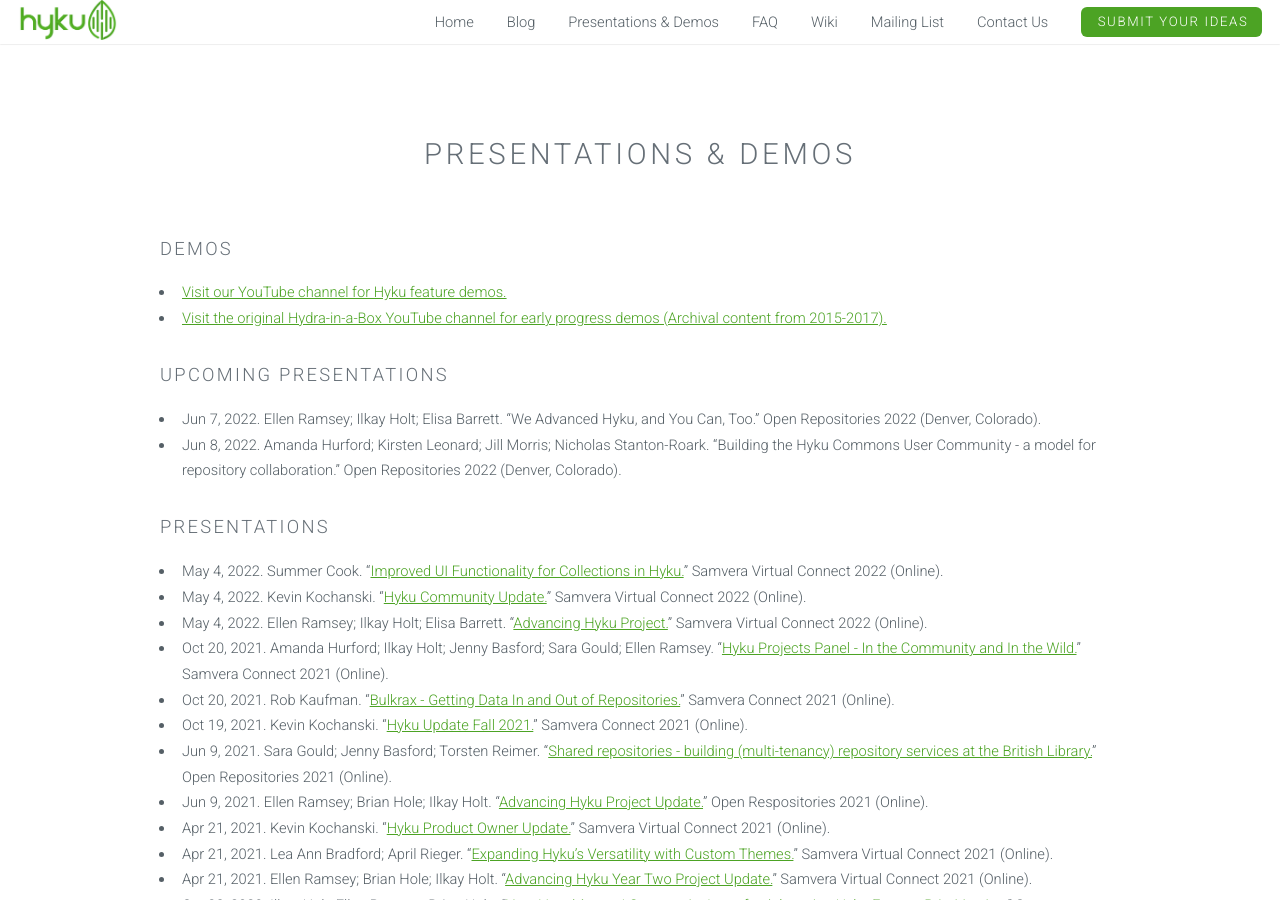
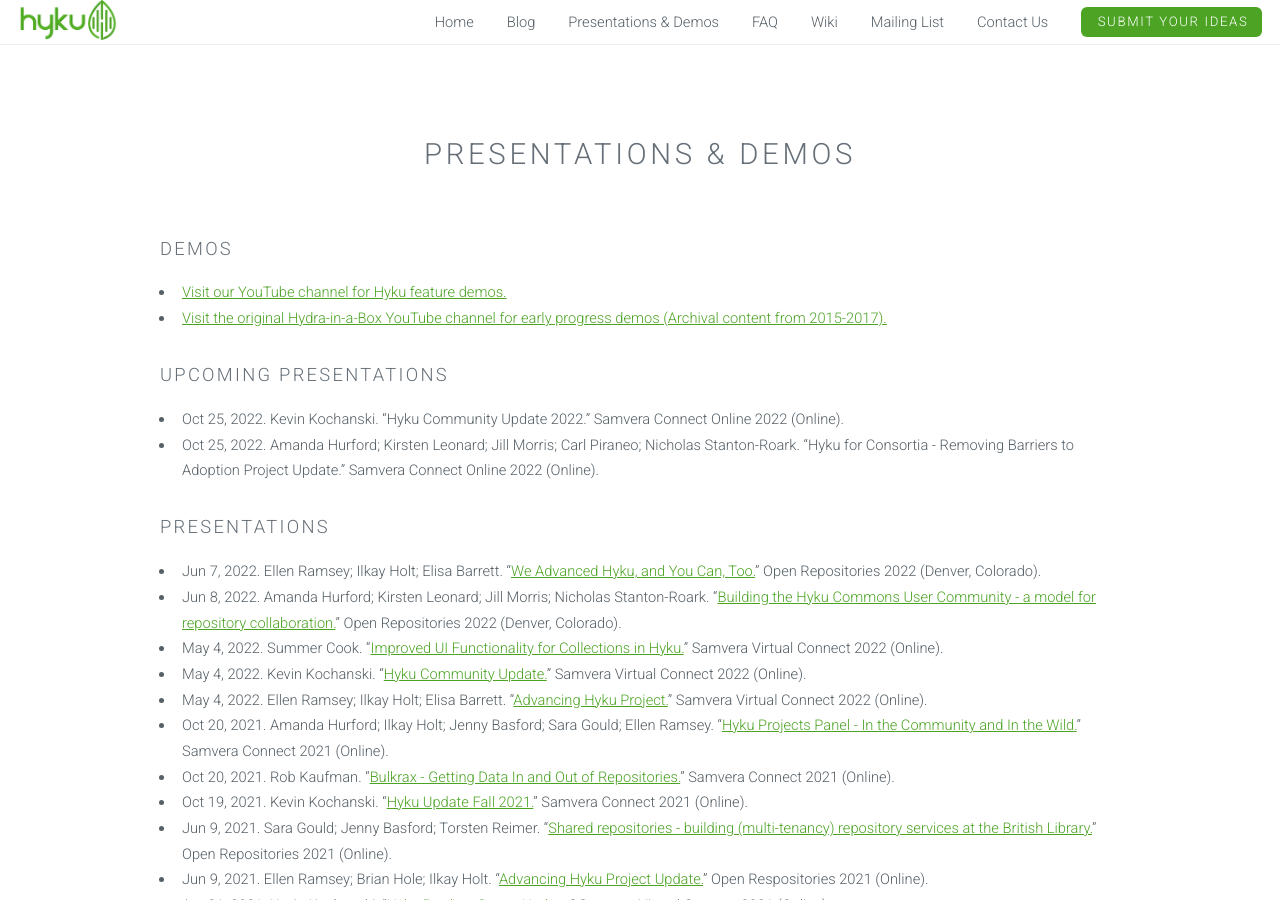
Before and after one commit to samvera-labs/hyku.github.io, a Jekyll site: the page built from presentations.html, in a window 1280 px wide and 900 px high. Built offline with Jekyll 4.4.1, drawn with Linux system fonts in a browser that asks for light colours; nearby versions of some CDN libraries; library files that are not in the unit come from our copies.

Commit message:
Connect 2022 updates

```diff
--- a/_data/previous_presentations.yml
+++ b/_data/previous_presentations.yml
@@ -1,3 +1,22 @@
+- title: We Advanced Hyku, and You Can, Too
+  presenters:
+    - Ellen Ramsey
+    - Ilkay Holt
+    - Elisa Barrett
+  event: Open Repositories 2022
+  location: "Denver, Colorado"
+  date: 2022-06-07
+  url: https://libraopen.lib.virginia.edu/public_view/6q182k21g
+- title: Building the Hyku Commons User Community - a model for repository collaboration
+  presenters:
+    - Amanda Hurford
+    - Kirsten Leonard
+    - Jill Morris
+    - Nicholas Stanton-Roark
+  event: Open Repositories 2022
+  location: "Denver, Colorado"
+  date: 2022-06-08
+  url: https://docs.google.com/presentation/d/1YyYifiJBJBmK3NC-va5VoRndq_ojjs28GXvVG3aR6lQ/edit#slide=id.p
 - title: Improved UI Functionality for Collections in Hyku
   presenters:
     - Summer Cook
--- a/_data/upcoming_presentations.yml
+++ b/_data/upcoming_presentations.yml
@@ -1,20 +1,19 @@
 
-- title: We Advanced Hyku, and You Can, Too
+- title: Hyku Community Update 2022
   presenters:
-    - Ellen Ramsey
-    - Ilkay Holt
-    - Elisa Barrett
-  event: Open Repositories 2022
-  location: "Denver, Colorado"
-  date: 2022-06-07
+    - Kevin Kochanski
+  event: Samvera Connect Online 2022
+  location: "Online"
+  date: 2022-10-25
   url:
-- title: Building the Hyku Commons User Community - a model for repository collaboration
+- title: Hyku for Consortia - Removing Barriers to Adoption Project Update
   presenters:
     - Amanda Hurford
     - Kirsten Leonard
     - Jill Morris
+    - Carl Piraneo
     - Nicholas Stanton-Roark
-  event: Open Repositories 2022
-  location: "Denver, Colorado"
-  date: 2022-06-08
+  event: Samvera Connect Online 2022
+  location: "Online"
+  date: 2022-10-25
   url:
```
